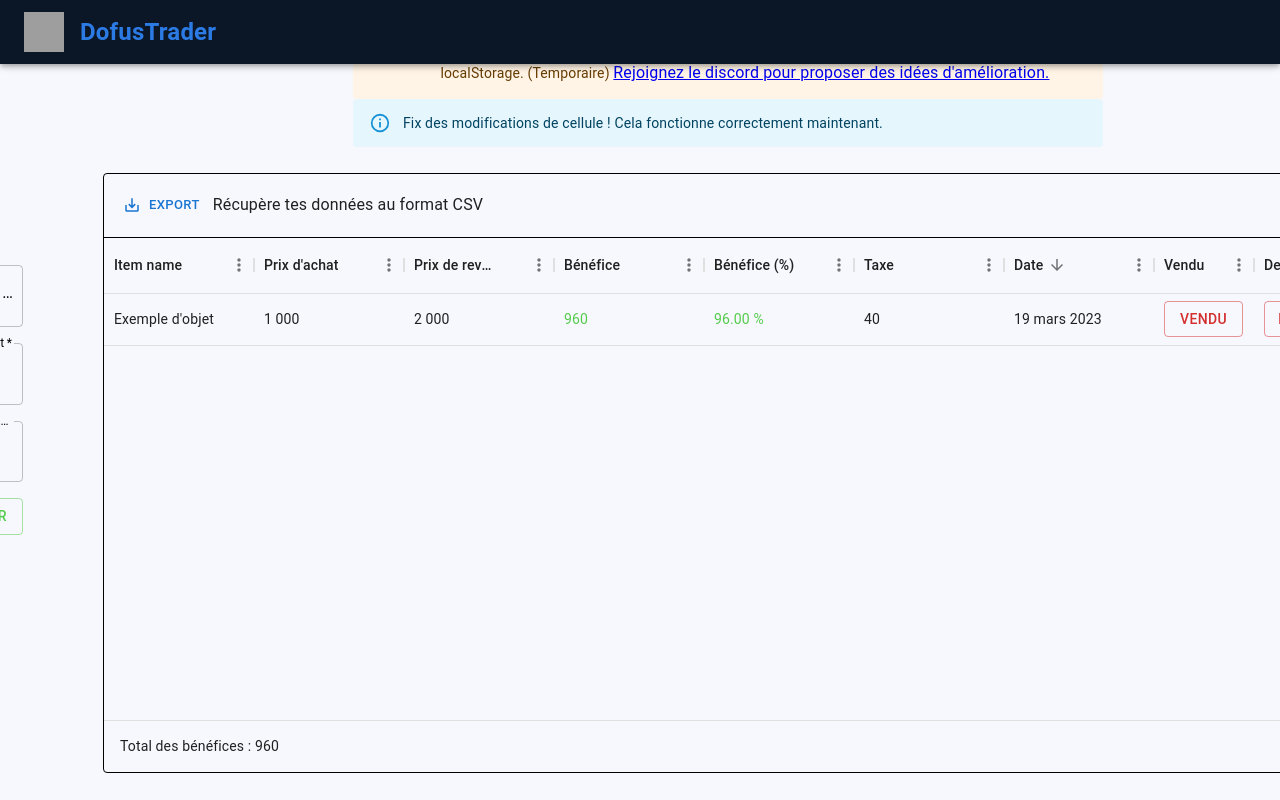
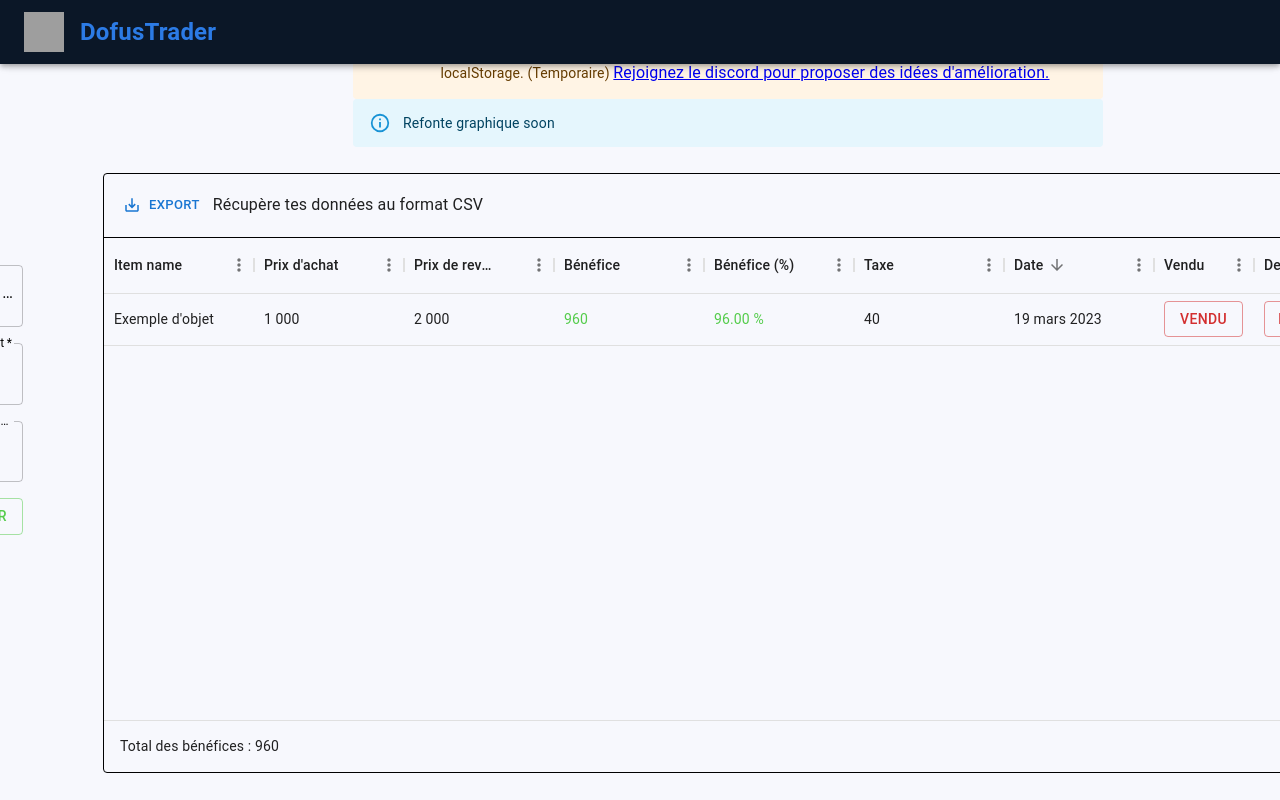
Before and after one commit to SwiichyCode/AOE_Tracker, a React (Vite) app: page / in a window 1280 px wide. Shown: the top 800 px of the page. Built offline with nearby package versions, Linux system fonts and the light colour scheme; grey boxes are pictures that could not be loaded.

Commit message:
update: info message

```diff
--- a/src/App.tsx
+++ b/src/App.tsx
@@ -27,10 +27,7 @@ export const App = () => {
                 Rejoignez le discord pour proposer des idées d'amélioration.
               </Typography>
             </Alert>
-            <Alert severity="info">
-              Fix des modifications de cellule ! Cela fonctionne correctement
-              maintenant.
-            </Alert>
+            <Alert severity="info">Refonte graphique soon</Alert>
           </Box>
           <DataList />
         </Box>
```
